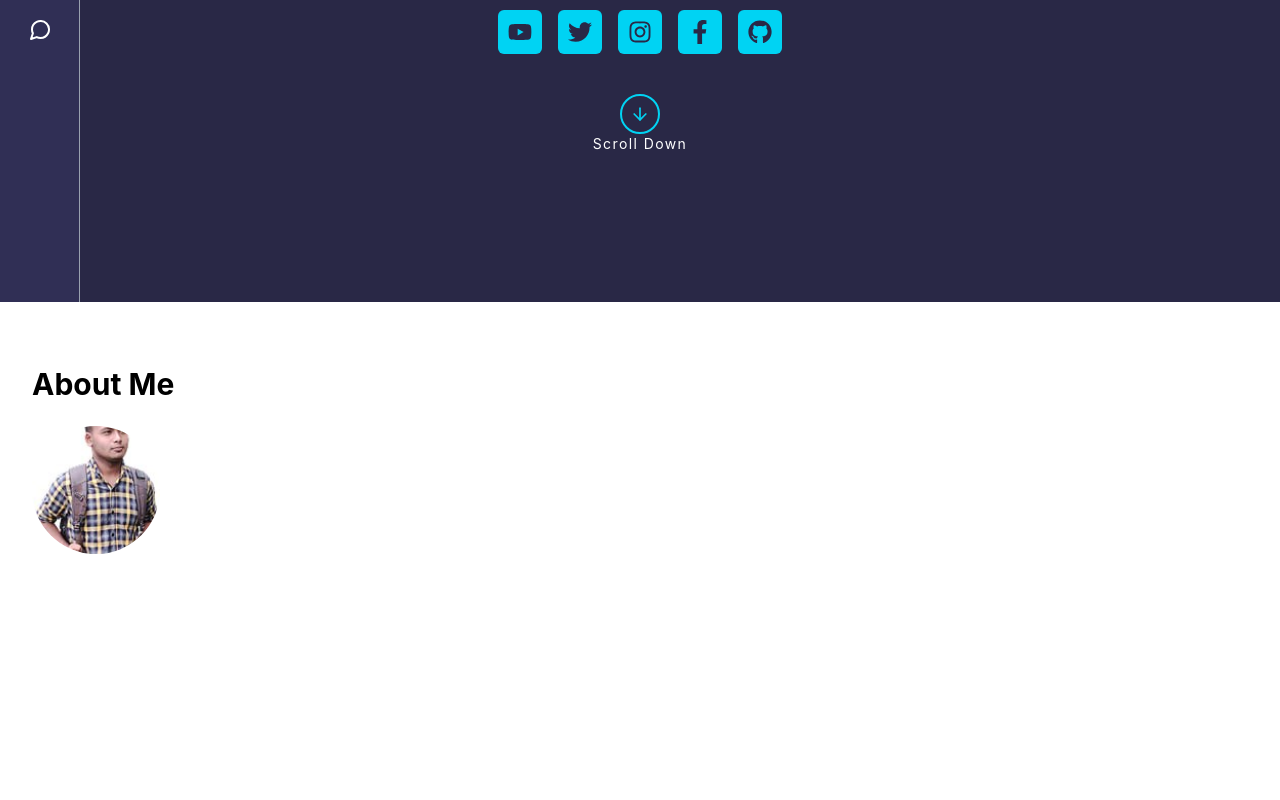
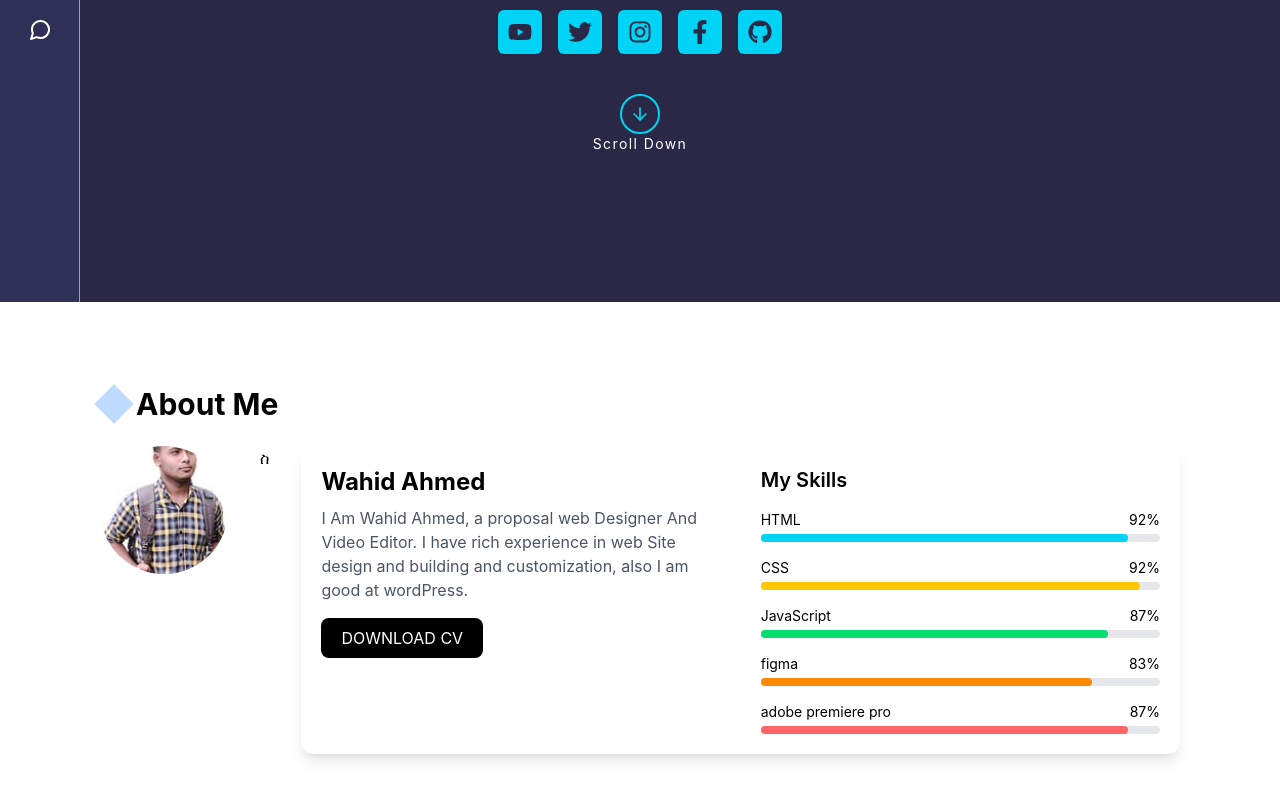
Before and after one commit to ahebabshamilbaryaw-tech/myTravelinprogramming, a React (Vite) app in the folder Wahid-protofolio/: page / in a window 1280 px wide. Shown: the part 498-1298 px from the top of the page. Before the commit the page ends 1092 px from the top, so only its background shows below. Built offline with nearby package versions, Linux system fonts and the light colour scheme.

Commit message:
feat: build About Me section with skills

```diff
--- a/Wahid-protofolio/src/Component/About.jsx
+++ b/Wahid-protofolio/src/Component/About.jsx
@@ -1,16 +1,95 @@
 import profile from '../assets/images/Wahid-profile.jpg'
-function About(){
-    return(
-        <section className="px-8 py-10">
+
+function About() {
+    return (
+        <section className="px-25 py-15">
             <div className="mt-6">
-                <h2 className="text-3xl font-bold">About Me</h2>
-                <div className="mt-6 flex items-center gap-8">
-                    <img src={profile} alt="" className="h-32 w-32 rounded-full object-cover"/>
+                <div className="flex items-center gap-2">
+    <div className="h-7 w-7 rotate-45 bg-blue-200"></div>
+
+    <h2 className="text-3xl font-bold">
+        About Me
+    </h2>
+</div>
+                <div className="mt-6 flex items-start gap-8">
+                    <img
+                        src={profile}
+                        alt=""
+                        className="h-32 w-32 rounded-full object-cover"
+                    />
+                      ስ<div className="flex flex-1 gap-10 rounded-xl bg-white p-5 shadow-lg">
+                  <div className="flex-1">
+                            <h3 className="text-2xl font-bold">
+                                Wahid Ahmed
+                            </h3>
+                            <p className="mt-2 text-gray-600">
+                                I Am Wahid Ahmed, a proposal web Designer
+                                And Video Editor. I have rich experience in
+                                web Site design and building and customization,
+                                also I am good at wordPress.
+                            </p>
+                            <button className="mt-4 rounded-lg bg-black px-5 py-2 text-white">
+                                DOWNLOAD CV
+                            </button>
+                        </div>
+                        <div className="flex-1">
+                            <h4 className="text-xl font-semibold">
+                                My Skills
+                            </h4>
+                            <div className="mt-4">
+                              <div className="mt-4">
+
+    <div className="flex justify-between text-sm">
+        <span>HTML</span>
+        <span>92%</span>
+    </div>
+    <div className="mt-1 h-2 w-full rounded-full bg-gray-200">
+        <div className="h-2 w-[92%] rounded-full bg-cyan-400"></div>
+    </div>
+    <div className="mt-4">
+    <div className="flex justify-between text-sm">
+        <span>CSS</span>
+        <span>92%</span>
+    </div>
+    <div className="mt-1 h-2 w-full rounded-full bg-gray-200">
+        <div className="h-2 w-[95%] rounded-full bg-yellow-400"></div>
+    </div>
+    <div className="mt-4">
+    <div className="flex justify-between text-sm">
+        <span>JavaScript</span>
+        <span>87%</span>
+    </div>
+    <div className="mt-1 h-2 w-full rounded-full bg-gray-200">
+        <div className="h-2 w-[87%] rounded-full bg-green-400"></div>
+    </div>
+    <div className="mt-4">
+    <div className="flex justify-between text-sm">
+        <span>figma</span>
+        <span>83%</span>
+    </div>
+    <div className="mt-1 h-2 w-full rounded-full bg-gray-200">
+        <div className="h-2 w-[83%] rounded-full bg-orange-400"></div>
+    </div>
+    <div className="mt-4">
+    <div className="flex justify-between text-sm">
+        <span>adobe premiere pro</span>
+        <span>87%</span>
+    </div>
+    <div className="mt-1 h-2 w-full rounded-full bg-gray-200">
+        <div className="h-2 w-[92%] rounded-full bg-red-400"></div>
+    </div>
+</div>
+</div>
+</div>
+</div>
+</div>
+                            </div>
+                        </div>
+                    </div>
                 </div>
-
-    </div>
+            </div>
         </section>
-
     )
 }
+
 export default About
```
